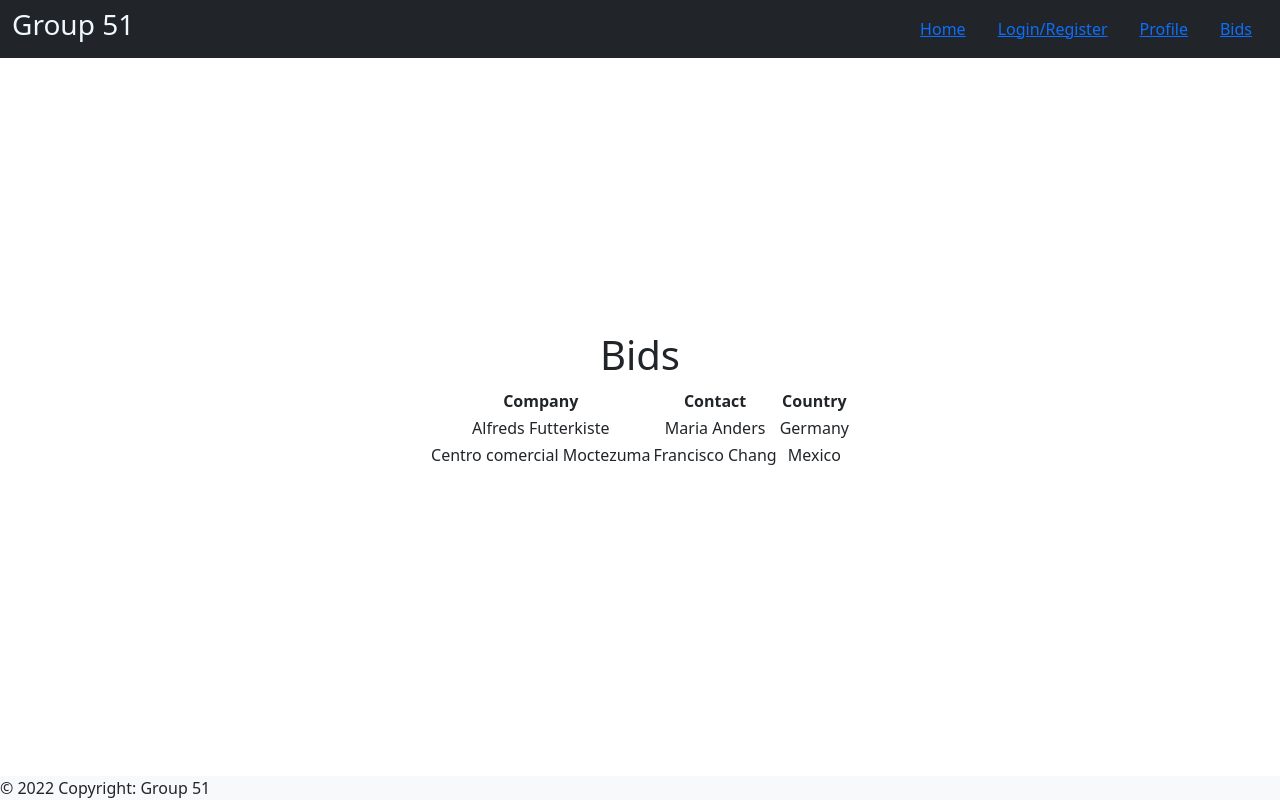
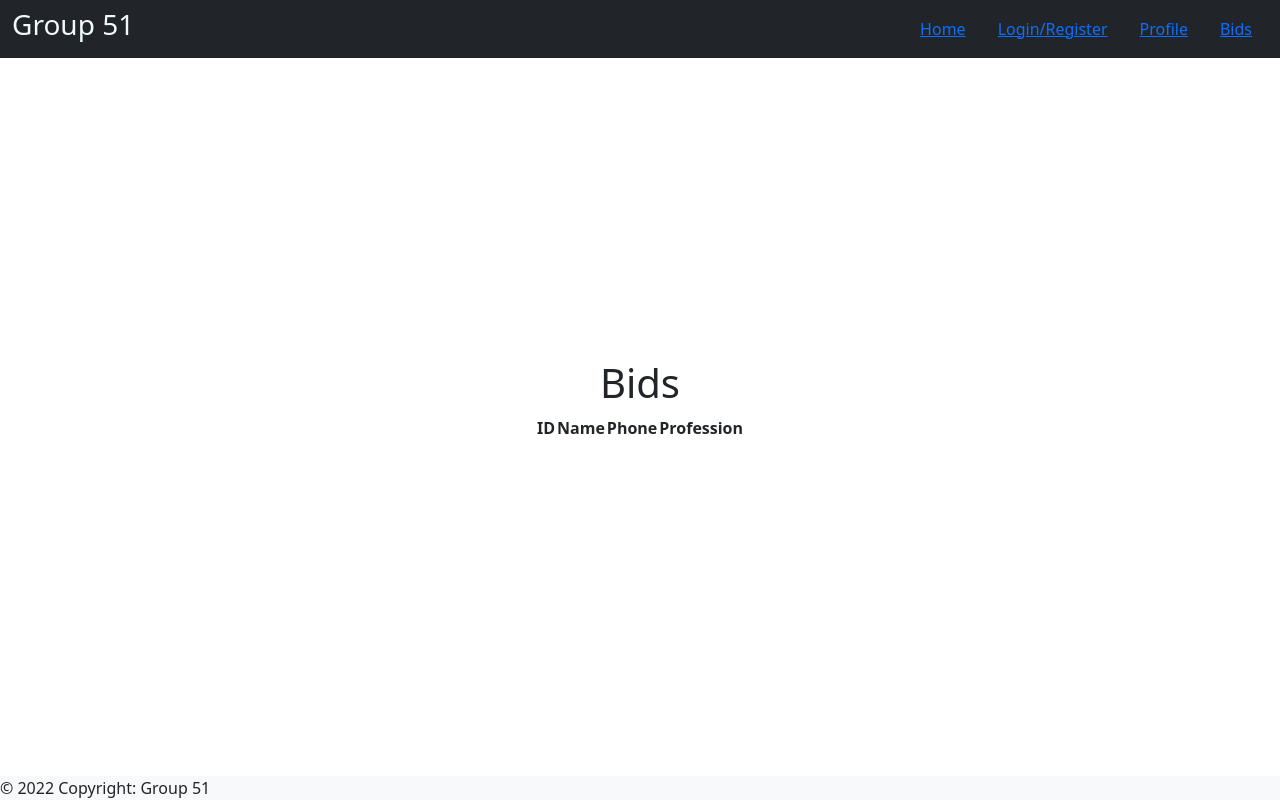
Before and after one commit to anisfaqiehah/ECS639U-Group51, a Vue app in the folder Frontend/: page /bids in a window 1280 px wide. Built offline with nearby package versions, Linux system fonts and the light colour scheme.

Commit message:
Update Bids.vue

```diff
--- a/Frontend/src/views/Bids.vue
+++ b/Frontend/src/views/Bids.vue
@@ -1,26 +1,35 @@
 <template>
     <h1>Bids</h1>
-    <table>
-  <tr>
-    <th>Company</th>
-    <th>Contact</th>
-    <th>Country</th>
-  </tr>
-  <tr>
-    <td>Alfreds Futterkiste</td>
-    <td>Maria Anders</td>
-    <td>Germany</td>
-  </tr>
-  <tr>
-    <td>Centro comercial Moctezuma</td>
-    <td>Francisco Chang</td>
-    <td>Mexico</td>
-  </tr>
+    <table id="firstTable">
+  <thead>
+    <tr>
+      <th>ID</th>
+      <th>Name</th>
+      <th>Phone</th>
+      <th>Profession</th>
+    </tr>
+  </thead>
+  <tbody>
+    <tr v-for="row in rows">
+      <td>{{row.id}}</td>
+      <td>{{row.name}}</td>
+      <td>{{row.phone}}</td>
+      <td>{{row.profession}}</td>
+    </tr>
+  </tbody>
 </table>
 </template>
 
-<style>
-table, th, td {
-  border:1px solid white;
+<script >
+export default{
+  data(){
+    return{
+      id:1,
+      name: 'Anis',
+      phone:0,
+      profession: 'hello',
+      row: [],
+    }
+  }
 }
-</style>
+</script>
```
